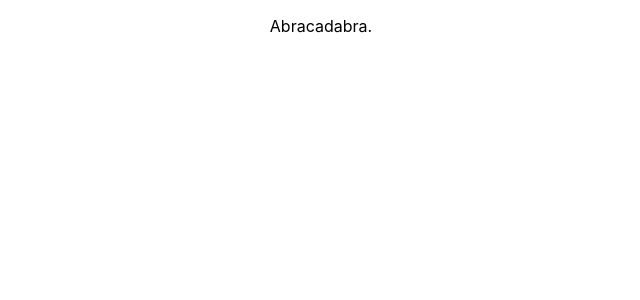
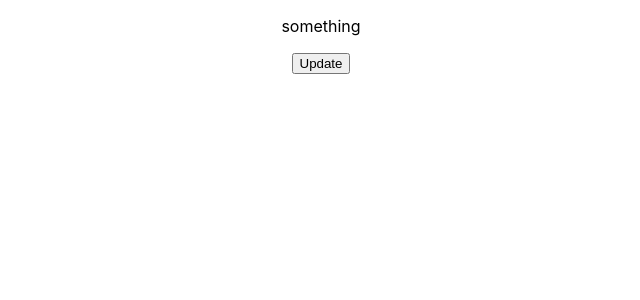
Before and after one commit to theothermelissa/where-to-have-lunch, a React (Create React App) app: page / in a window 1280 px wide. Shown: the top 300 px of the page, without its empty margins (319-959 px from the left). Built offline with nearby package versions, Linux system fonts and the light colour scheme.

Commit message:
build: button to update text

```diff
--- a/src/components/BodyContent.js
+++ b/src/components/BodyContent.js
@@ -1,18 +1,24 @@
 import React, { Component } from 'react';
-
-const PrefillText = "Abracadabra.";
 
 class BodyContent extends Component {
   constructor(props) {
     super(props);
     this.state = {
-      text: PrefillText,
+      text: "something",
     };
+    this.updateText = this.updateText.bind(this);
   }
-
+  updateText() {
+    this.setState({
+      text: "something else",
+    })
+  }
   render() {
     return (
-    <p>{this.state.text}</p>
+    <div>
+      <p>{this.state.text}</p>
+      <button onClick={this.updateText}>Update</button>
+    </div>
     )
   }
 };
```
